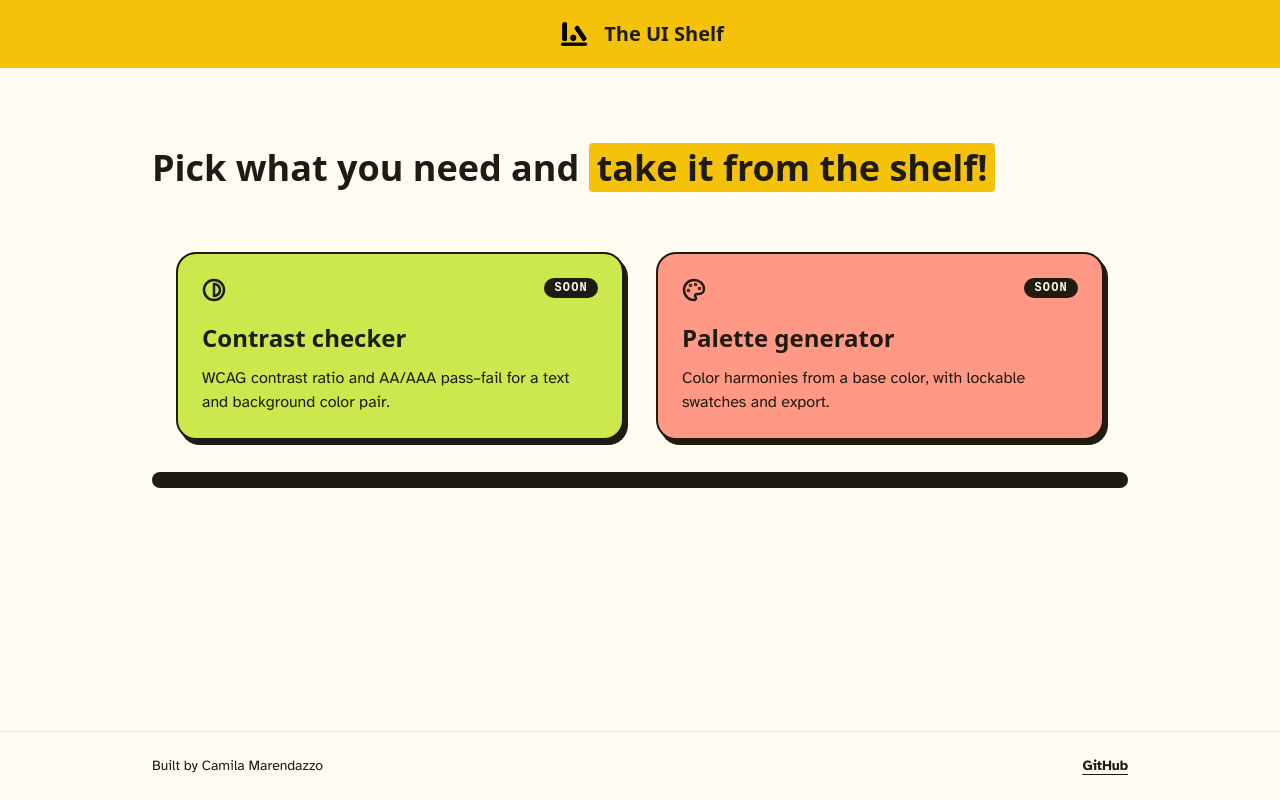
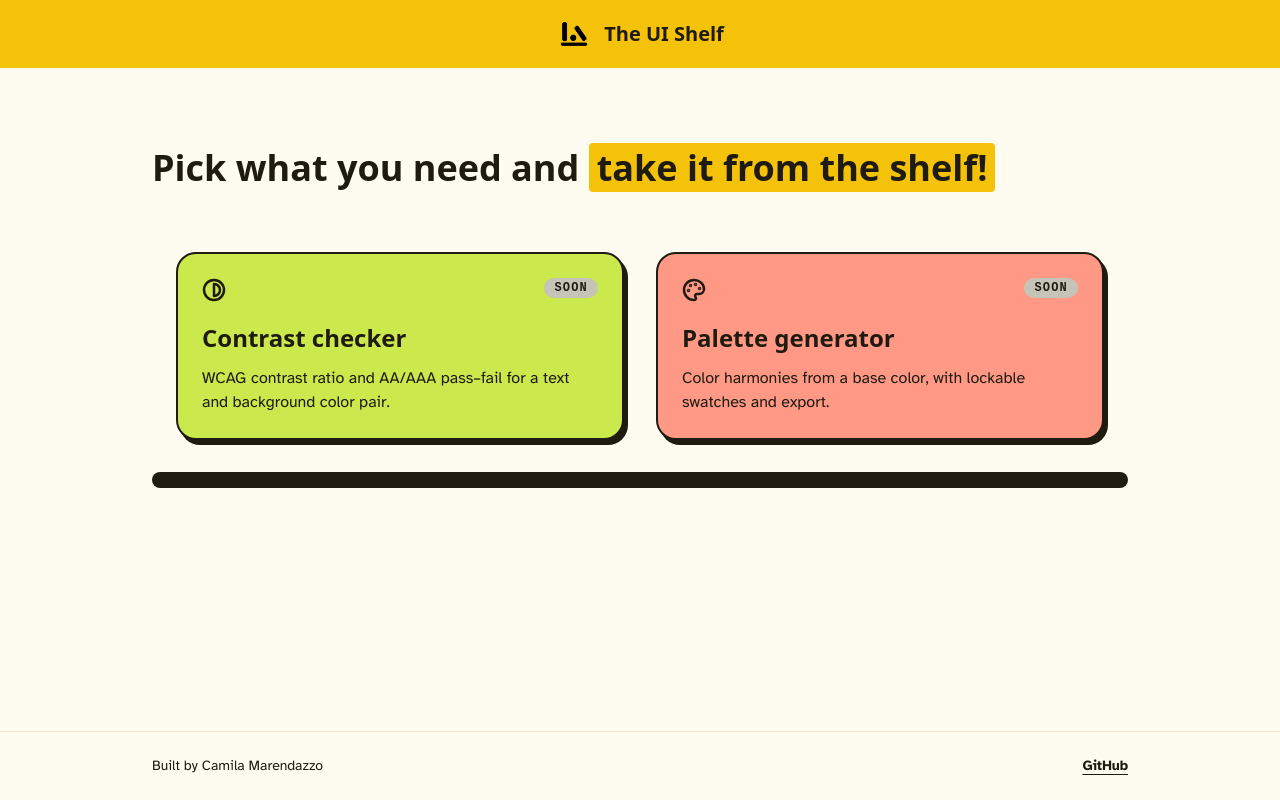
Before and after one commit to camilamarendazzo/ui-shelf, a React (Vite) app: page / in a window 1280 px wide. Built offline with nearby package versions, Linux system fonts and the light colour scheme.

Commit message:
refactor: derive Chip colors from theme tokens

```diff
--- a/src/components/Chip.tsx
+++ b/src/components/Chip.tsx
@@ -1,7 +1,7 @@
-import type { ReactNode } from "react";
+import type { CSSProperties, ReactNode } from "react";
 
 function Chip({
-  color,
+  color = "ink",
   className = "",
   children,
 }: {
@@ -9,9 +9,14 @@ function Chip({
   className?: string;
   children: ReactNode;
 }) {
+  const style: CSSProperties = {
+    backgroundColor: `color-mix(in srgb, var(--color-${color}) 25%, var(--color-paper))`,
+    color: `var(--color-${color})`,
+  };
+
   return (
     <span
-      style={color ? { backgroundColor: color } : undefined}
+      style={style}
       className={`w-fit rounded-full px-2.5 py-0.5 font-mono text-xs font-bold tracking-widest uppercase ${className}`}
     >
       {children}
--- a/src/components/ToolCard.tsx
+++ b/src/components/ToolCard.tsx
@@ -12,7 +12,7 @@ function ToolCard({ tool }: { tool: Tool }) {
     <>
       <div className="flex items-start justify-between gap-2">
         <Icon aria-hidden="true" strokeWidth={2.5} />
-        {tool.comingSoon && <Chip className="bg-ink text-paper">Soon</Chip>}
+        {tool.comingSoon && <Chip>Soon</Chip>}
       </div>
       <h2 className="mt-2 font-display text-2xl font-bold">
         {tool.name}
```
